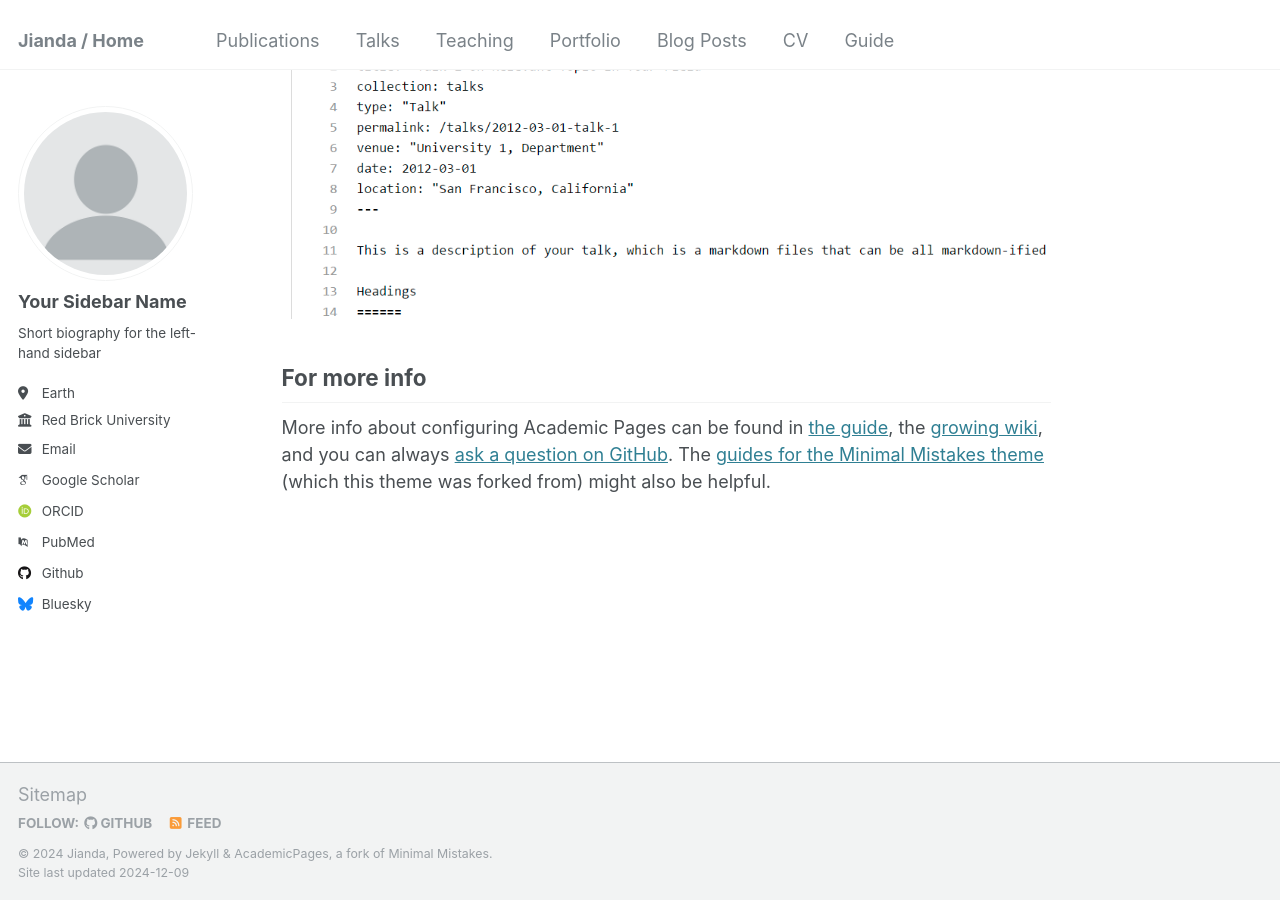
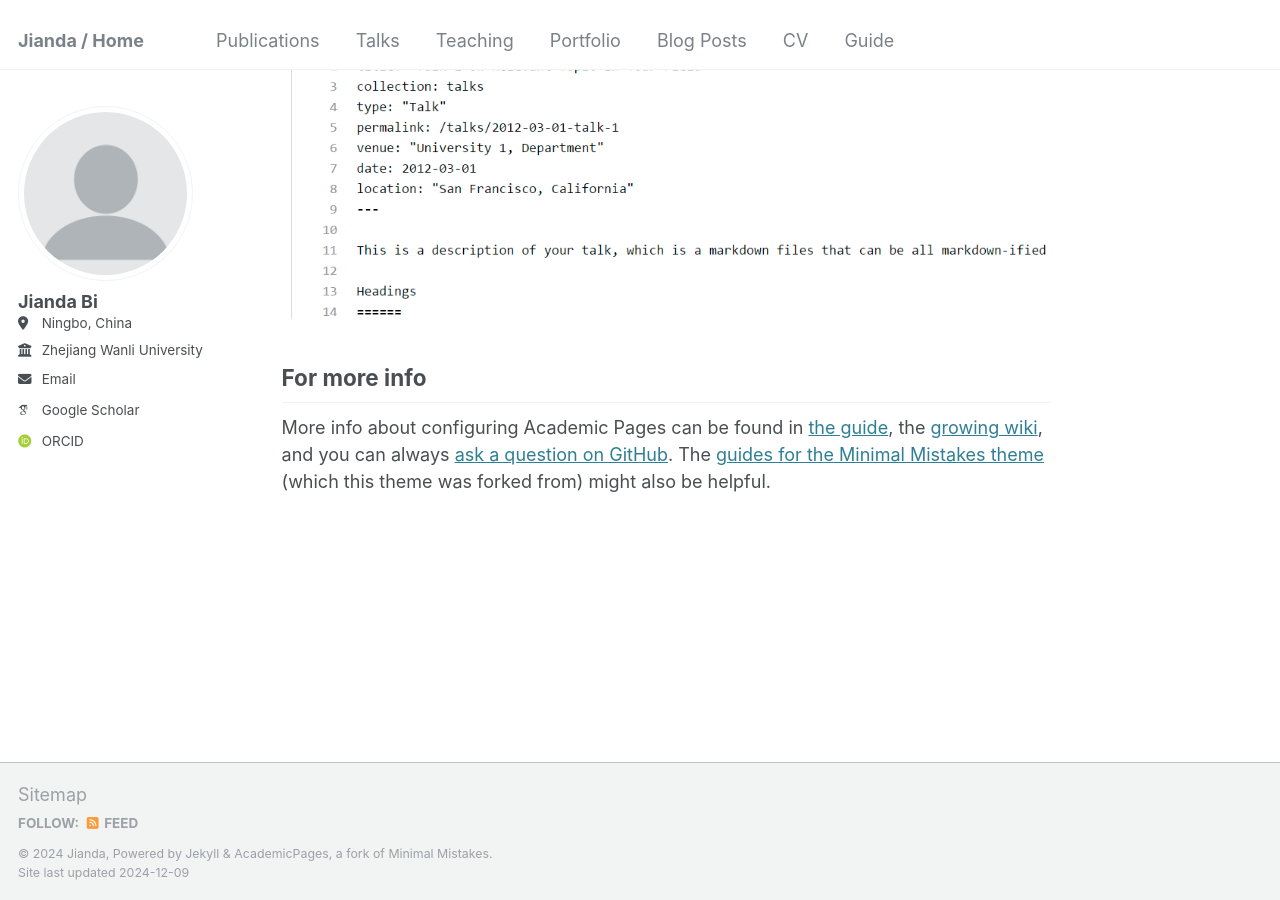
Before and after one commit to JiandaBi/Jianda.github.io, a Jekyll site: the page built from _pages/about.md, in a window 1280 px wide and 900 px high, scrolled down 2643 px. Built offline with Jekyll 4.4.1, drawn with Linux system fonts in a browser that asks for light colours; some web fonts are replaced.

Commit message:
Update _config.yml

```diff
--- a/_config.yml
+++ b/_config.yml
@@ -22,21 +22,22 @@ repository               : "JiandaBi/jiandabi.github.io"
 author:
   # Biographic information
   avatar           : "profile.png"
-  name             : "Your Sidebar Name"
+  name             : "Jianda Bi"
   pronouns         : # example: "she/her"
-  bio              : "Short biography for the left-hand sidebar"
-  location         : "Earth"
-  employer         : "Red Brick University"
+  # bio              : "Short biography for the left-hand sidebar"
+  # bio              : "Short biography for the left-hand sidebar"
+  location         : "Ningbo, China"
+  employer         : "Zhejiang Wanli University"
   uri              : # URL
-  email            : "none@example.org"
+  email            : "bijianda@gmail.com"
 
   # Academic websites
   arxiv            : # URL - Update with the correct link to your profile
   googlescholar    : "https://scholar.google.com/citations?user=qOl4f-sAAAAJ&hl"
   impactstory      : # URL
-  orcid            : "http://orcid.org/yourorcidurl"
+  orcid            : "https://orcid.org/0000-0001-6423-0225"
   semantic         : # URL
-  pubmed           : "https://www.ncbi.nlm.nih.gov/pubmed/?term=john+snow"
+  pubmed           : # "https://www.ncbi.nlm.nih.gov/pubmed/?term=john+snow"
   researchgate     : # URL
   scopus           : # URL
 
@@ -44,12 +45,12 @@ author:
   bitbucket        : # Username - Update with your username on the site
   codepen          : # Username
   dribbble         : # Username
-  github           : "academicpages"
+  github           : # "academicpages"
   kaggle           : # Username
   stackoverflow    : # User number or user number and name (i.e., use "1" or "1/jeff-atwood")
 
   # Social media
-  bluesky          : "bsky.app" # Replace this with you Bluesky username
+  bluesky          : # "bsky.app" # Replace this with you Bluesky username
   facebook         : # Username
   flickr           : # Username
   foursquare       : # Username
```
